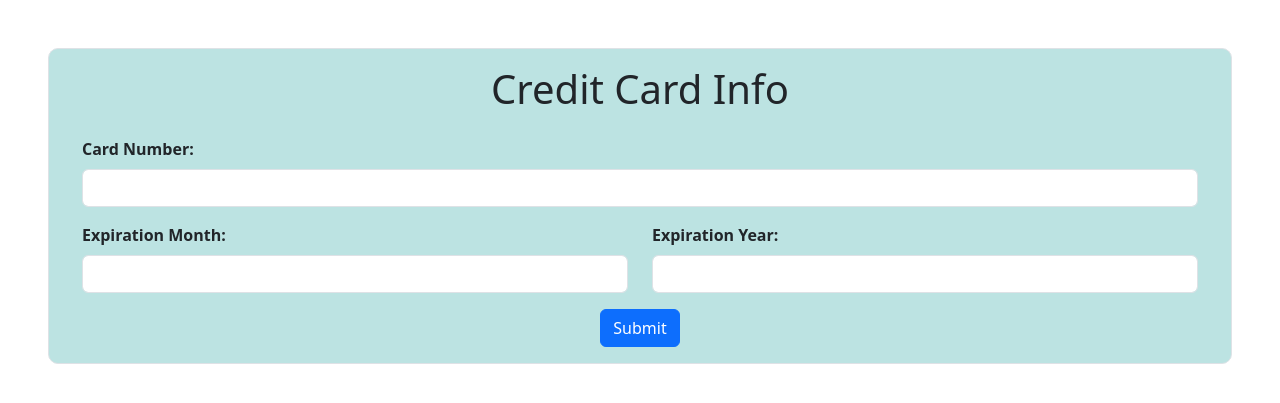
After one commit to jawadsyyd/marketplace, a PHP site: page /server/pages/CreditCard.php in a window 1280 px wide. The commit adds this page. Shown: the top 403 px of the page. Run offline with PHP 8.4, Linux system fonts and the light colour scheme; the visitor is signed in with stand-in values (Sample User, id 1).

Commit message:
creating credit card page

```diff
--- /dev/null
+++ b/pages/CreditCard.php
@@ -0,0 +1,68 @@
+<?php
+$username = 'root';
+$password = '';
+$database = new PDO('mysql:host=localhost;dbname=bishop;', $username, $password);
+session_start();
+if (empty($_SESSION['user_type'])) {
+    header("Location : http://localhost/server/marketplace/pages/login.php");
+    exit();
+}
+if (!empty($_SESSION['username'])) {
+    $customerName = $_SESSION['username'];
+} else {
+    $customerName = "";
+}
+?>
+
+<!DOCTYPE html>
+<html lang="en">
+
+<head>
+  <meta charset="UTF-8">
+  <meta name="viewport" content="width=device-width, initial-scale=1.0">
+  <title>Credit Card Info</title>
+  <link href="https://cdn.jsdelivr.net/npm/bootstrap@5.3.3/dist/css/bootstrap.min.css" rel="stylesheet"
+    integrity="sha384-QWTKZyjpPEjISv5WaRU9OFeRpok6YctnYmDr5pNlyT2bRjXh0JMhjY6hW+ALEwIH" crossorigin="anonymous">
+</head>
+
+<body class="my-5 mx-5">
+  <div class="container-fluid border" style="border-radius: 10px; background-color: rgb(188, 227, 226);">
+    <h1 class="mt-3 text-center">Credit Card Info</h1>
+    <form method="POST">
+      <div class="container mt-4">
+        <div class="row">
+          <div class="col-md-12 mb-3">
+            <label for="cardNumber" class="form-label fw-semibold">Card Number:</label>
+            <input type="text" class="form-control" id="cardNumber" name="cardNumber" required maxlength="16">
+          </div>
+          <div class="col-md-6 mb-3">
+            <label for="expirationMonth" class="form-label fw-semibold">Expiration Month:</label>
+            <input type="number" class="form-control" id="expirationMonth" name="expirationMonth" min="1" max="12"
+              required>
+          </div>
+          <div class="col-md-6 mb-3">
+            <label for="expirationYear" class="form-label fw-semibold">Expiration Year:</label>
+            <input type="number" class="form-control" id="expirationYear" name="expirationYear" min="2024" required>
+          </div>
+        </div>
+        <div class="text-center pb-3">
+          <button type="submit" name="submit" class="btn btn-primary">Submit</button>
+        </div>
+      </div>
+    </form>
+  </div>
+</body>
+
+</html>
+
+<?php
+    if(isset($_POST["submit"])){
+        $insert = $database->prepare("INSERT INTO credit_card (Card_Number, Expiration_Month, Expiration_Year)
+        VALUES(:Card_Number, :Expiration_Month, :Expiration_Year)");
+        $insert->bindParam('Card_Number', $_POST['cardNumber']);
+        $insert->bindParam('Expiration_Month', $_POST['expirationMonth']);
+        $insert->bindParam('Expiration_Year', $_POST['expirationYear']);
+        $insert->execute();
+        header("Location: http://localhost/server/marketplace/pages/thanks.php");
+    }
+?>
--- a/pages/cart.php
+++ b/pages/cart.php
@@ -157,7 +157,7 @@ include('./nav.php');
           </ul>
         </div>
         <br>
-        <button type="button" class="btn w-100" id="checkout-btn">Proceed to Checkout</button>
+        <button type="button" name="submit" class="btn w-100" id="checkout-btn"><a class="text-light" style="text-decoration: none;" href="http://localhost/server/marketplace/pages/CreditCard.php">Proceed to Checkout</a></button>
       </div>
     </div>
     <!-- END CAT SUMMARY -->
--- a/pages/insertPromotionDetails.php
+++ b/pages/insertPromotionDetails.php
@@ -102,7 +102,7 @@ if (isset($_POST['submit'])) {
             $insertPromotionProduct->execute();
         }
 
-        // header("Location: http://localhost/server/marketplace/pages/promotionDetails.php");
+        header("Location: http://localhost/server/marketplace/pages/promotionDetails.php");
     } else {
         echo "<p class='text-center text-danger'>Please select a promotion and products!</p>";
     }
```
Also changed, not shown: pages/thanks.php (added, +28 -0 lines).
